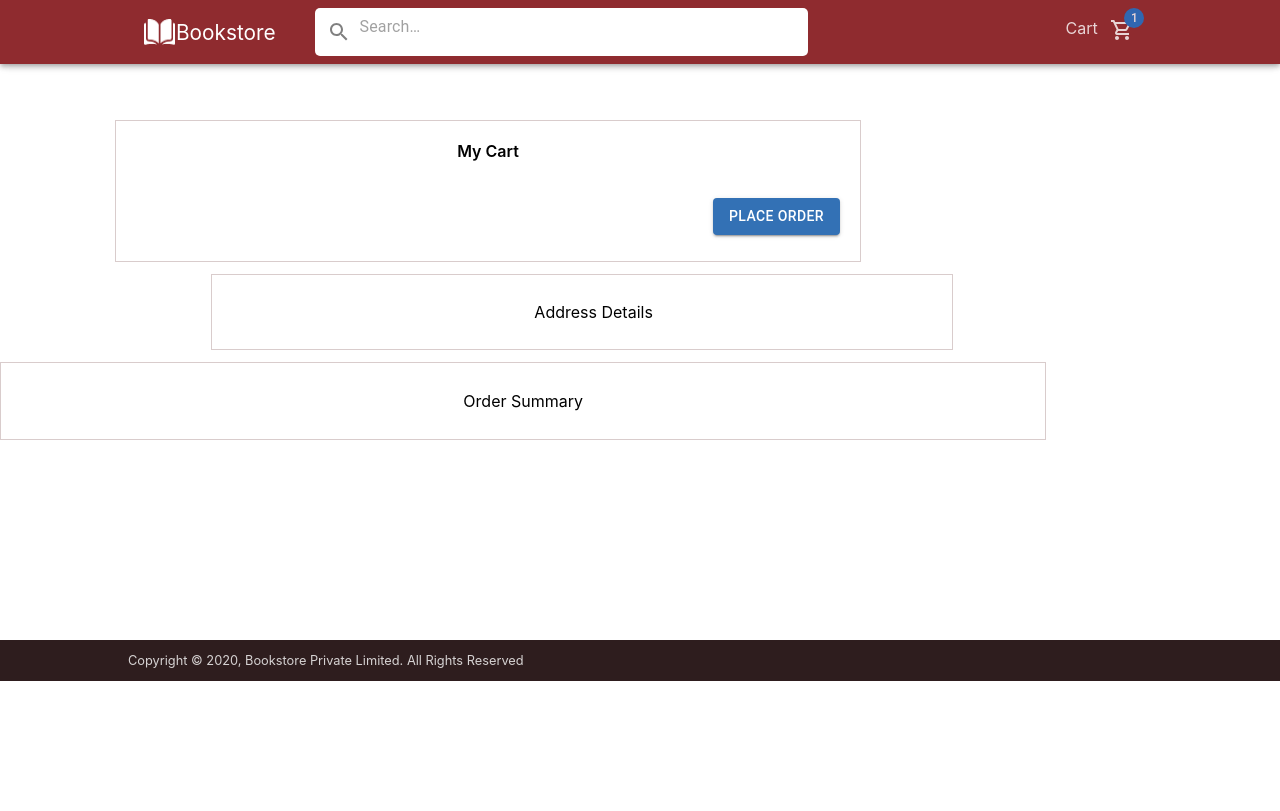
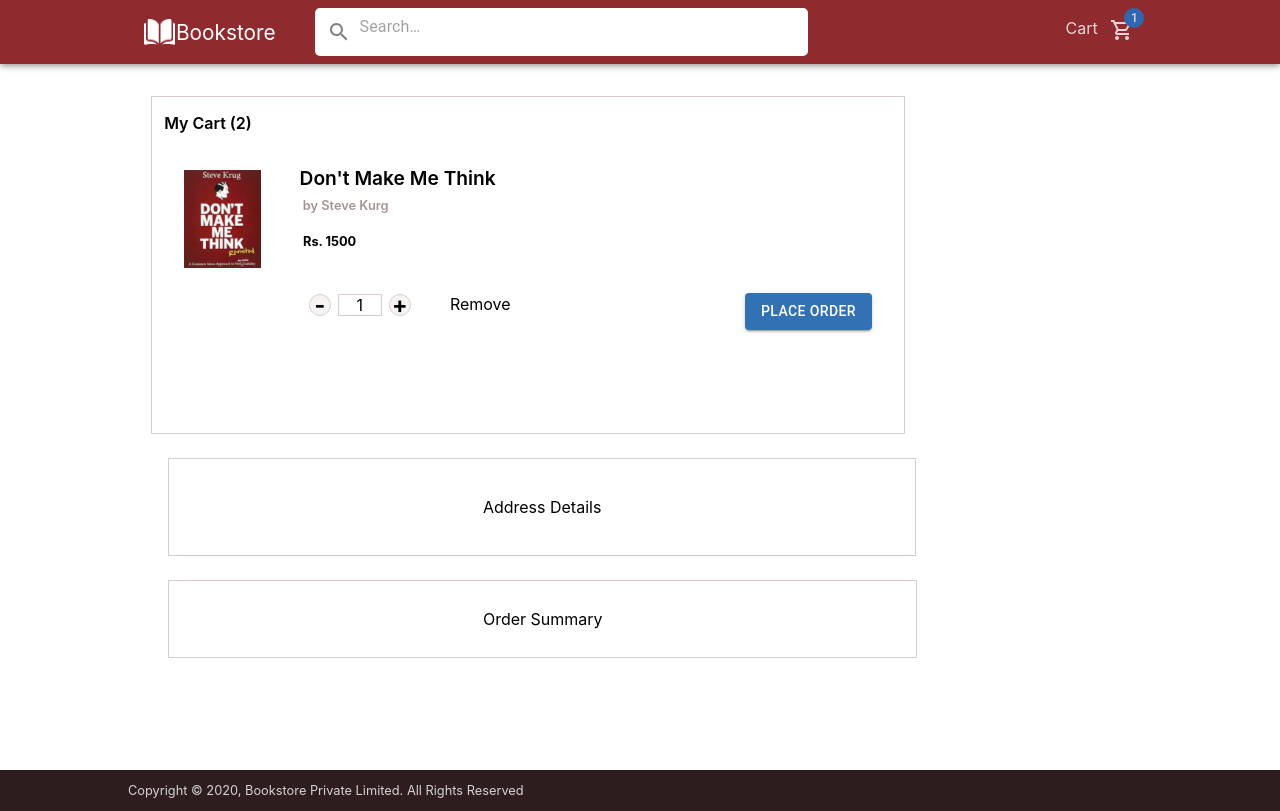
Before and after one commit to NishuTyagi15/BookStore_App, a React (Create React App) app: page /cart in a window 1280 px wide. Built offline with nearby package versions, Linux system fonts and the light colour scheme.

Commit message:
[Nishu Tyagi]Added:Cart Page UI with Routing

```diff
--- a/src/Components/Cart/CartBag.jsx
+++ b/src/Components/Cart/CartBag.jsx
@@ -2,6 +2,7 @@ import React, { Component } from 'react'
 import Header from '../Header/Header';
 import Footer from '../Footer/Footer';
 import './CartBag.scss';
+import Book from '../../Assets/book.png';
 import Button from '@material-ui/core/Button';
 import TextField from '@material-ui/core/TextField';
 import Radio from '@mui/material/Radio';
@@ -9,8 +10,7 @@ import RadioGroup from '@mui/material/RadioGroup';
 import FormControlLabel from '@mui/material/FormControlLabel';
 import FormControl from '@mui/material/FormControl';
 import FormLabel from '@mui/material/FormLabel';
-import Backdrop from '@material-ui/core/Backdrop';
-import CircularProgress from '@material-ui/core/CircularProgress';
+import { Link } from "react-router-dom";
 
 const styles = (theme) => ({
     backdrop: {
@@ -27,38 +27,58 @@ export class Cart extends Component {
         this.state = {
             open: false,
             openContent: false,
-
-
         }
     }
 
-    handleClick = () => {
+    handleClick1 = () => {
         this.setState({ open: true });
+    }
+
+    handleClick2 = () => {
+        this.setState({ openContent: true });
     }
 
     render() {
         return (
             <div>
-                <Header  info={this.info} displayBook ={this.props.displayBook}/>
-                <div className="CartBag-frame">
-                    <div className="cartBag-content">
-                        <div >My Cart</div>
-                        <div className="btn-content">
-                            <Button variant="contained" className="btn-place"  onClick={this.handleClick} >
+                <Header />
+                <div className="CartBag_frame">
+                    <div className="cartBag_head">
+                        <div className="head">My Cart (2)</div>
+                        <div className="btn_content1">
+                            <Button variant="contained" className="btn_place1"  onClick={this.handleClick1} >
                                 Place Order
                             </Button>
                         </div>
+                        <div className="main_cart">
+                            <div>
+                                <img className="img_book" src={Book} alt="" />
+                            </div>
+                            <div className="text_content">
+                                <div className="bag_text">
+                                    <div className="cart_title">Don't Make Me Think</div>
+                                    <div className="cart_bookAuthor">by Steve Kurg</div>
+                                    <div className="price">Rs. 1500</div>
+                                </div>
+                                <div className="count_content">
+                                    <div className="minus">-</div>
+                                    <div className="count">1</div>
+                                    <div className="plus">+</div>
+                                    <div className="remove">Remove</div>
+                                </div>
+                            </div>
+                        </div>
+                    </div>
                 </div>
 
+                {this.state.open ?
+
+                    <div className="address_frame_details">
+                        <div className="customer_dtl">
+                            <div className="header_detail1">Customer Details</div>
+                            <div className="dtl_btn">Edit</div>
                         </div>
-            {this.state.open ?
-                        <div className="address-frame-details">
-                            <div className="customer-dtl">
-                                <div className="header-detail">Customer Details</div>
-                                <div className="dtl-btn">Edit</div>
-                            </div>
-                            <div className="custm-content-names">
-
+                        <div className="custm_content_names fname_pno">
                             <div className="city">
                                 <div>
                                     <TextField
@@ -82,7 +102,7 @@ export class Cart extends Component {
                                 </div>
                             </div>
                         </div>
-                            <div className="custm-content-names">
+                        <div className="custm_content_names">
                             <div className="InputFields">
                                 <TextField
                                     size="small"
@@ -102,7 +122,7 @@ export class Cart extends Component {
                                 />
                             </div>
                         </div>
-                            <div className="address-feild">
+                        <div className="address_feild">
                             <TextField
                                 label="Address"
                                 type="text"
@@ -112,12 +132,12 @@ export class Cart extends Component {
                                 fullWidth
                             />
                         </div>
-                            <div className="city-state">
+                        <div className="city_state">
                             <div className="city">
                                 <div>
                                     <TextField
                                         size="small"
-                                            label="City"
+                                        label="City/Town"
                                         type="text"
                                         name="City"
                                         variant="outlined"
@@ -136,75 +156,61 @@ export class Cart extends Component {
                                 </div>
                             </div>
                         </div>
-                            <div className="header">
+                        <div className="header2">
                             <FormControl component="fieldset">
-                                    <FormLabel component="legend">Type</FormLabel>
-                                    <RadioGroup row aria-label="Home" name="row-radio-buttons-group">
-                                        <FormControlLabel value="Work" control={<Radio />} label="Female" />
-                                        <FormControlLabel value="other" control={<Radio />} label="Other" />
-                                        <FormControlLabel
-                                            value="disabled"
-                                            disabled
-                                            control={<Radio />}
-                                            label="other"
-                                        />
+                                <FormLabel className="type" component="legend">Type</FormLabel>
+                                <RadioGroup row aria_label="radio" name="row_radio_buttons_group">
+                                    <FormControlLabel value="Home" control={<Radio />} label="Home" />
+                                    <FormControlLabel value="Work" control={<Radio />} label="Work" />
+                                    <FormControlLabel value="Other" control={<Radio />} label="Other" />
                                 </RadioGroup>
                             </FormControl>
                         </div>
                         {this.state.openContent ? null :
-                                <div className="btn-content">
-                                    <Button variant="contained" className="btn-place">
+                            <div className="btn_content2">
+                                <Button variant="contained" className="btn_place2" onClick={this.handleClick2}>
                                     Continue
                                 </Button>
                             </div>
                         }
                     </div>
                     :
-                        <div className="address-frame">
+                    <div className="address_frame">
                         Address Details
                     </div>
                 }
 
                 {this.state.openContent ?
 
-                        <div className="order-content">
-                            <div className="header-detail" >Order Summary</div>
-                            {/* <>{this.state.book.map((value, index) => {
-                                return (
+                    <div className="order_content">
+                        <div className="header_detail2" >Order Summary</div>
+                        <div className="main_cart2">
                             <div>
-                                        <div className="main-cart">
-                                            <div>
-                                                <img className="img-book" src={Image} alt="lll" />
+                                <img className="img_book2" src={Book} alt="" />
                             </div>
-                                            <div className="text-content">
-                                                <div className="bag-text">
-                                                    <div className="cart-title">{value.product_id.bookName}</div>
-                                                    <div className="cart-bookAuthor">by {value.product_id.author}</div>
-                                                    <div className="price">Rs.{value.product_id.price}</div>
+                            <div className="text_content2">
+                                <div className="bag_text2">
+                                    <div className="cart_title">Don't Make Me Think</div>
+                                    <div className="cart_bookAuthor">by Steve Kurg</div>
+                                    <div className="price">Rs. 1500</div>
+                                </div>
+                            </div>
+                            <div className="btn_content3">
+                                <Link style={{textDecoration:'none', color:'white'}} to={'/orderplaced'}>
+                                    <Button variant="contained" className="btn_place3" >
+                                        Checkout
+                                    </Button>
+                                </Link>
                             </div>
                         </div>
                     </div>
-                                        {this.state.book.length - 1 == index ?
-                                            <div className="btn-content">
-                                                <Button variant="contained" className="btn-place" onClick={this.OrderPlaced} >
-                                                    Checkout
-                                                </Button>
-                                                <Backdrop className={backdrop} open={this.state.openBackDrop} onClick={this.handleClose}>
-                                                    <CircularProgress color="inherit" />
-                                                </Backdrop>
-                                            </div> : null}
-                                    </div>
-                                )
-                            })
-                            } </> */}
-                        </div>
                     :
-                        <div className="order-frame" >
+                    <div className="order_frame" >
                         Order Summary
                     </div>
                 }
 
-                <Footer/>
+                <Footer />
             </div>
         )
     }
--- a/src/Components/Cart/CartBag.scss
+++ b/src/Components/Cart/CartBag.scss
@@ -5,248 +5,277 @@
     justify-content: $justify;
     height: $height;
     width: $width;
+}
 
+$margin-left: -14rem;
+$border: 1px solid #d9cccc;
+
+.CartBag_frame {
+    @include flex(flex,center ,column ,null ,100% ,6rem );
+    align-items: center;
+    margin-left: $margin-left;
 }
-$margin-left: 162px;
-$border: 1px solid #d9cccc;
-.CartBag-frame {
-    @include flex(flex,center ,column ,null ,100% ,100px );
-    align-items: center;
+.cartBag_head{
+    width: 50%;
+    border: $border;
+    min-height: 42vh;
 }
-.header-detail {
+.head {
+    margin-left: -40rem;
+    margin-top: 1rem;
+    font-weight: 600;
+}
+.btn_content1 {
+    display: flex;
+    justify-content: flex-end;
+    position: relative;
+    top: 10rem;
+    right: 2rem;
+}
+.btn_place1 {
+    background-color: #3371b5 !important;
+    color: white !important;
+}
+.header_detail1 {
     font-weight: 600;
     font-size: 18px;
 }
-.title {
-    width: 81%;
-}
-.cartBag-content {
-    width: 55%;
-    min-height: 100px;
-    border: $border;
-    padding: 20px;
-    margin-top: 20px;
-    margin-left: -19rem ;
-}
-
-.cartBag-content > div {
-    font-weight: 600;
-}
-.main-cart {
+.main_cart {
     display: flex;
 }
-.bag-text {
-    @include flex(flex, space-evenly, column, 300px, 161px, null);
+.bag_text {
+    @include flex(flex, space-evenly, column, 130%, 12vh, null);
 }
-.img-book {
-    width: 94px;
-    margin: 20px 20px 10px 5px;
+.img_book {
+    width: 6vw;
+    margin: 0rem 0rem 0rem 2rem;
 }
-.cart-title {
+.text_content{
+    width: 28%;
+    margin-top: -0.7rem;
+}
+.cart_title {
     font-weight: 600;
-    font-size: 20px;
+    font-size: 1.2rem;
 }
-.cart-bookAuthor {
-    font-size: 15px;
-    height: 12px;
+.cart_bookAuthor {
+    font-size: 0.8rem;
     color: #a49595;
+    margin-left: -6.5rem;
     font-weight: 600;
 }
 .price {
     font-weight: bold;
+    margin-left: -8.5rem;
 }
-.text-content{
-    width: 180px;
-}
-.count-content {
+.count_content {
     display: flex;
+    margin: 2.5rem 0rem 0rem 3rem;
+    width: 100%;
     .minus {
-        @include flex(flex, center, null, 24px, 23px, null);
+        @include flex(flex, center, null, 20px, 20px, null);
         border: $border;
         align-items: center;
         border-radius: 15px;
         font-size: 23px;
         font-weight: bold;
+        cursor: pointer;
+        background-color: rgb(248, 244, 244);
     }
     .count {
-        width: 54px;
+        width: 20%;
         border: $border;
         margin: 0px 7px 0px 7px;
         display: flex;
         justify-content: center;
     }
     .plus {
-        @include flex(flex, center, null, 24px, 23px, null);
+        @include flex(flex, center, null, 20px, 20px, null);
         border: $border;
         align-items: center;
         border-radius: 15px;
         font-size: 23px;
         font-weight: bold;
+        cursor: pointer;
+        background-color: rgb(248, 244, 244);
     }
     .remove {
         cursor: pointer;
         margin-left: 39px;
     }
 }
-.btn-content {
-    display: flex;
-    justify-content: flex-end;
-    margin-top: 37px;
+.address_frame {
+    @include flex(flex, center, column, 58.3%, 12vh, 12px);
+    border: $border;
+    margin-left: 10.5rem;
+    margin-top: 1.5rem;
 }
-.btn-place {
-    background-color: #3371b5 !important;
-    color: white !important;
-}
-.address-frame {
-    @include flex(flex, center, column, 56%, 74px, 12px);
-    border: $border;
-    padding-left: 23px;
-    margin-left: 13.2rem;
-}
-.order-frame {
-    @include flex(flex, center, column, 78%, 30px, 12px);
-    border: $border;
-    padding: 23px;
-    margin-bottom: 200px;
-}
-.address-frame-details {
-    @include flex(flex, space-evenly, column, 54.5%, 552px, null);
+.address_frame_details {
+    @include flex(flex, space-evenly, column, 55%, 80vh, null);
     border: $border;
     margin-top: 12px;
     padding: 23px;
-    margin-left: 13rem ;
+    margin-left: 10.5rem ;
 }
-.customer-dtl {
+.customer_dtl {
     display: flex;
     justify-content: space-between;
 }
-.dtl-btn {
-    color: #a03037 !important;
-}
-.custm-content-names {
+.custm_content_names {
     @include flex(flex, space-between, null, 460px, null, null);
 }
-.heading {
-    @include flex(flex, space-between, null, 158px, null, null);
+.fname_pno {
+    margin-top: 2rem;
 }
-.aheading > .work {
-    font-weight: 500;
-    font-size: 0.9rem;
-
-}
-.address-feild {
+.address_feild {
     width: 462px;
     height: 78px !important;
 }
-
-.MuiOutlinedInput-input{
-    padding-bottom: 1rem !important;
-}
-.city-state {
+.city_state {
     display: flex;
     width: 464px;
     justify-content: space-between;
 }
-.order-content {
-    width: 78%;
-    min-height: 300px;
+.btn_content2 {
+    display: flex;
+    justify-content: flex-end;
+}
+.btn_place2 {
+    background-color: #3371b5 !important;
+    color: white !important;
+}
+.type {
+    color: black;
+}
+legend.MuiFormLabel-root.MuiFormLabel-colorPrimary.css-u4tvz2-MuiFormLabel-root {
+    margin-left: -23rem;
+}
+.MuiFormGroup-root.MuiFormGroup-row.css-qfz70r-MuiFormGroup-root {
+    margin-left: -23rem;
+}
+.order_frame {
+    @include flex(flex, center, column, 54.8%, 30px, 12px);
+    border: $border;
+    padding: 23px;
+    margin: 1.5rem 0rem 7rem 10.5rem;
+}
+.order_content {
+    width: 55.4%;
+    min-height: 36vh;
     border: 1px solid #d9cccc;
     padding: 20px;
-    margin-top: 10px;
-    margin-bottom: 164px;
+    margin: 1.5rem 0rem 7rem 10.5rem;
 }
-// .continue{
+.header_detail2 {
+    font-weight: 600;
+    font-size: 18px;
+    margin-left: -35rem;
+}
+.main_cart2 {
+    display: flex;
+}
+.bag_text2 {
+    @include flex(flex, space-evenly, column, 130%, 12vh, null);
+}
+.img_book2 {
+    width: 6vw;
+    margin: 2rem 0rem 0rem 2rem;
+}
+.text_content2 {
+    width: 28%;
+    margin-top: 1.5rem;
+}
+.btn_content3 {
+    display: flex;
+    justify-content: flex-end;
+    height: 6vh;
+    position: relative;
+    top: 10rem;
+    left: 19rem;
+}
+.btn_place3 {
+    background-color: #3371b5 !important;
+    color: white !important;
+}
 
-// }
 @media screen and (width: 500px) {
     $width: 616px;
     $marginleft: 641px;
 
-    .cartBag-content{
+    .cartBag_content{
         margin-left:$marginleft;
         width:$width;
     }
-    .address-frame-details{
+    .address_frame_details{
         height: 856px;
         margin-left: $marginleft;
         width:$width;
     }
-    .address-frame{
+    .address_frame{
         margin-left:$marginleft;
         width:$width;
     }
-    .order-frame{
+    .order_frame{
         margin-left:$marginleft;
         width:$width;
     }
-    .order-content{
+    .order_content{
         margin-left: $marginleft;
         width:$width;
     }
-    .custm-content-names{
+    .custm_content_names{
         height: 106px;
     }
-    .city-state{
+    .city_state{
         height: 106px;
     }
 }
 @media screen and (width: 600px) {
-    .custm-content-names {
+    .custm_content_names {
         flex-direction: column;
     }
-    .address-feild {
+    .address_feild {
         width: 383px;
     }
-    .city-state {
+    .city_state {
         flex-direction: column;
     }
 }
 @media screen and (width: 360px) {
-    .address-feild {
+    .address_feild {
         width: 212px;
     }
-    .dtl-btn {
+    .dtl_btn {
         font-size: 9px;
         width: 130px;
         height: 39px;
     }
-    .header-detail {
+    .header_detail {
         font-size: 17px;
     }
-    .title {
+    .title2 {
         width: 94%;
     }
-    .cartBag-content{
+    .cartBag_content{
         margin-left: $margin-left;
     }
-    .address-frame-details{
+    .address_frame_details{
         height: 856px;
         margin-left: $margin-left;
     }
-    .address-frame{
+    .address_frame{
         margin-left: $margin-left;
     }
-    .order-frame{
+    .order_frame{
         margin-left: $margin-left;
     }
-    .order-content{
+    .order_content{
         margin-left: $margin-left;
     }
-    .custm-content-names{
+    .custm_content_names{
         height: 106px;
     }
-    .city-state{
+    .city_state{
         height: 106px;
     }
 }
-
-
-
-// my css
-
-legend.MuiFormLabel-root.MuiFormLabel-colorPrimary.css-u4tvz2-MuiFormLabel-root {
-    margin-left: -21.8rem;
-}
-.MuiFormGroup-root.MuiFormGroup-row.css-qfz70r-MuiFormGroup-root {
-    margin-left: -20rem;
-}
```
Lines whose indentation alone changed are shown as unchanged.
